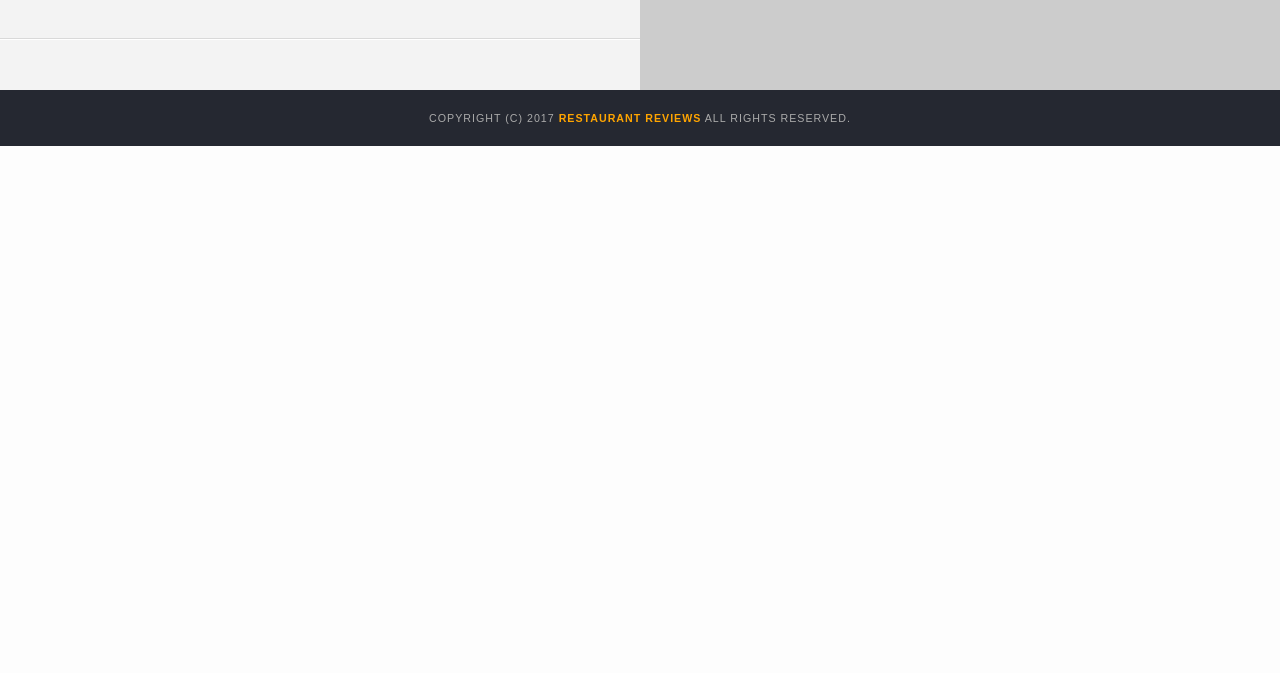
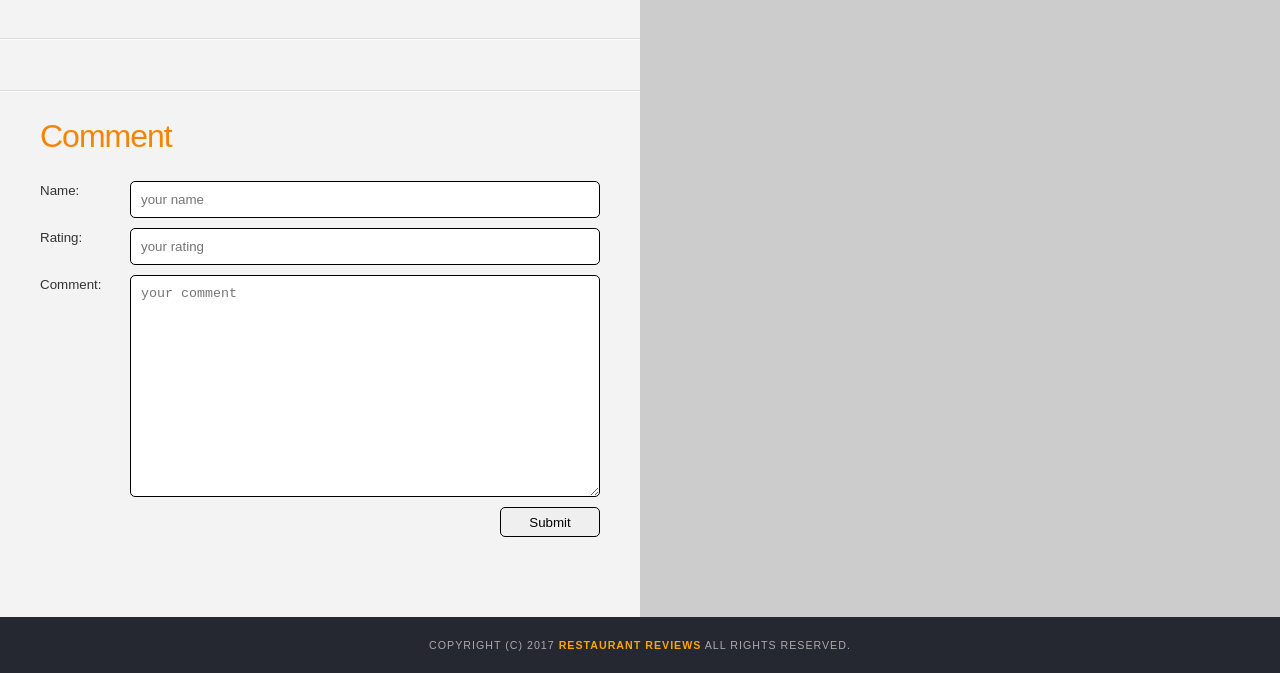
Before and after one commit to quangtn0018/mws-restaurant, a website: page stage-3/restaurant.html in a window 1280 px wide. Shown: the part 218-891 px from the top of the page. Before the commit the page ends 800 px from the top, so only its background shows below. Drawn offline with Linux system fonts and the light colour scheme; some packages are replaced by stand-ins of ours.

Commit message:
added ui for user comment form

```diff
--- a/stage-3/gulpfile.js
+++ b/stage-3/gulpfile.js
@@ -13,7 +13,7 @@ gulp.task('default', () => {
 	gulp.watch('sass/**/*.scss', gulp.parallel('styles'));
 });
 
-gulp.task('styles', () => {
+gulp.task('styles', (done) => {
 	gulp
 		.src('sass/**/*.scss')
 		.pipe(sass({ outputStyle: 'compressed' }).on('error', sass.logError))
@@ -24,4 +24,6 @@ gulp.task('styles', () => {
 		)
 		.pipe(gulp.dest('./css'))
 		.pipe(browserSync.stream());
+
+	done();
 });
--- a/stage-3/restaurant.html
+++ b/stage-3/restaurant.html
@@ -49,6 +49,27 @@
       <section id="reviews-container">
         <ul id="reviews-list"></ul>
       </section>
+
+      <section id="comment-container">
+        <h3>Comment</h3>
+        <form id="comment-form" action="">
+          <div id="comment-name">
+            <label for="user-name">Name: </label>
+            <input aria-label="User Name" id="user-name" name="name" type="text" placeholder="your name">
+          </div>
+          <div id="comment-rating">
+            <label for="user-rating">Rating: </label>
+            <input aria-label="User Rating" id="user-rating" name="rating" type="number" placeholder="your rating" min="0" max="15">
+          </div>
+          <div id="comment-textarea">
+            <label for="user-comment">Comment: </label>
+            <textarea aria-label="User Comment" id="user-comment" name="comment" placeholder="your comment"></textarea>
+          </div>
+          <div id="comment-submit-button">
+            <button aria-label="Submit Comment" type="submit" onclick="alert('Submit Button!')">Submit</button>
+          </div>
+        </form>
+      </section>
       <!-- End reviews -->
     </div>
   </main>
@@ -61,7 +82,8 @@
   <!-- End footer -->
 
   <!-- Beginning scripts -->
-  <script type="application/javascript" charset="utf-8" src="js/dbhelper-minified.js"></script>
+  <!-- TODO: minify dbhelper for lighthouse -->
+  <script type="application/javascript" charset="utf-8" src="js/dbhelper.js"></script>
   <script type="text/javascript" src="js/restaurant_info.js"></script>
   <!-- Google Maps -->
   <script async defer src="https://maps.googleapis.com/maps/api/js?key=AIzaSyBtQNoeWMkxi50vJp3FOOFKDp2G-knG2wM&libraries=places&callback=initMap"></script>
--- a/stage-3/sass/styles.scss
+++ b/stage-3/sass/styles.scss
@@ -258,12 +258,14 @@ nav h1 a {
 	width: 100%;
 }
 #restaurant-container,
-#reviews-container {
+#reviews-container,
+#comment-container {
 	border-bottom: 1px solid #d9d9d9;
 	border-top: 1px solid #fff;
 	padding: 20px 40px 30px;
 }
-#reviews-container h3 {
+#reviews-container h3,
+#comment-container h3 {
 	color: #f58500;
 	font-size: 24pt;
 	font-weight: 300;
@@ -321,6 +323,39 @@ nav h1 a {
 	text-transform: uppercase;
 	letter-spacing: 2px;
 }
+
+#comment-container {
+	padding-bottom: 80px;
+
+	#comment-form {
+		#comment-name,
+		#comment-rating,
+		#comment-textarea {
+			margin-bottom: 10px;
+		}
+
+		#user-comment {
+			height: 200px;
+		}
+
+		input,
+		textarea {
+			padding: 10px;
+			font-size: 10pt;
+		}
+
+		button {
+			height: 30px;
+		}
+
+		input,
+		textarea,
+		button {
+			border: 1px solid;
+			border-radius: 5px;
+		}
+	}
+}
 /* ====================== Breakpoints ====================== */
 @media screen and (max-width: 1100px) {
 	.inside #maincontent {
@@ -331,7 +366,7 @@ nav h1 a {
 		padding: 20px 40px 30px;
 	}
 	#reviews-container {
-		padding: 30px 40px 80px;
+		padding: 30px 40px 10px;
 	}
 
 	.inside #map-container {
@@ -369,3 +404,65 @@ nav h1 a {
 		width: 900px;
 	}
 }
+
+@media screen and (max-width: 700px) {
+	#comment-container {
+		#comment-form {
+			width: 100%;
+			display: flex;
+			flex-direction: column;
+
+			div {
+				flex: 1;
+
+				input,
+				textarea,
+				button {
+					width: 100%;
+				}
+
+				button {
+					margin-left: 10px;
+				}
+			}
+		}
+	}
+}
+
+@media screen and (min-width: 701px) {
+	#comment-container {
+		#comment-form {
+			width: 100%;
+			// display: flex;
+
+			#comment-name,
+			#comment-rating,
+			#comment-textarea,
+			#comment-submit-button {
+				display: flex;
+			}
+
+			#comment-name,
+			#comment-rating {
+				input {
+					width: 80%;
+				}
+				justify-content: space-between;
+			}
+
+			#comment-textarea {
+				#user-comment {
+					width: 80%;
+				}
+				justify-content: space-between;
+			}
+
+			#comment-submit-button {
+				justify-content: flex-end;
+			}
+			button {
+				width: 100px;
+			}
+		}
+	}
+}
```
Also changed, not shown: stage-3/css/styles.css.
